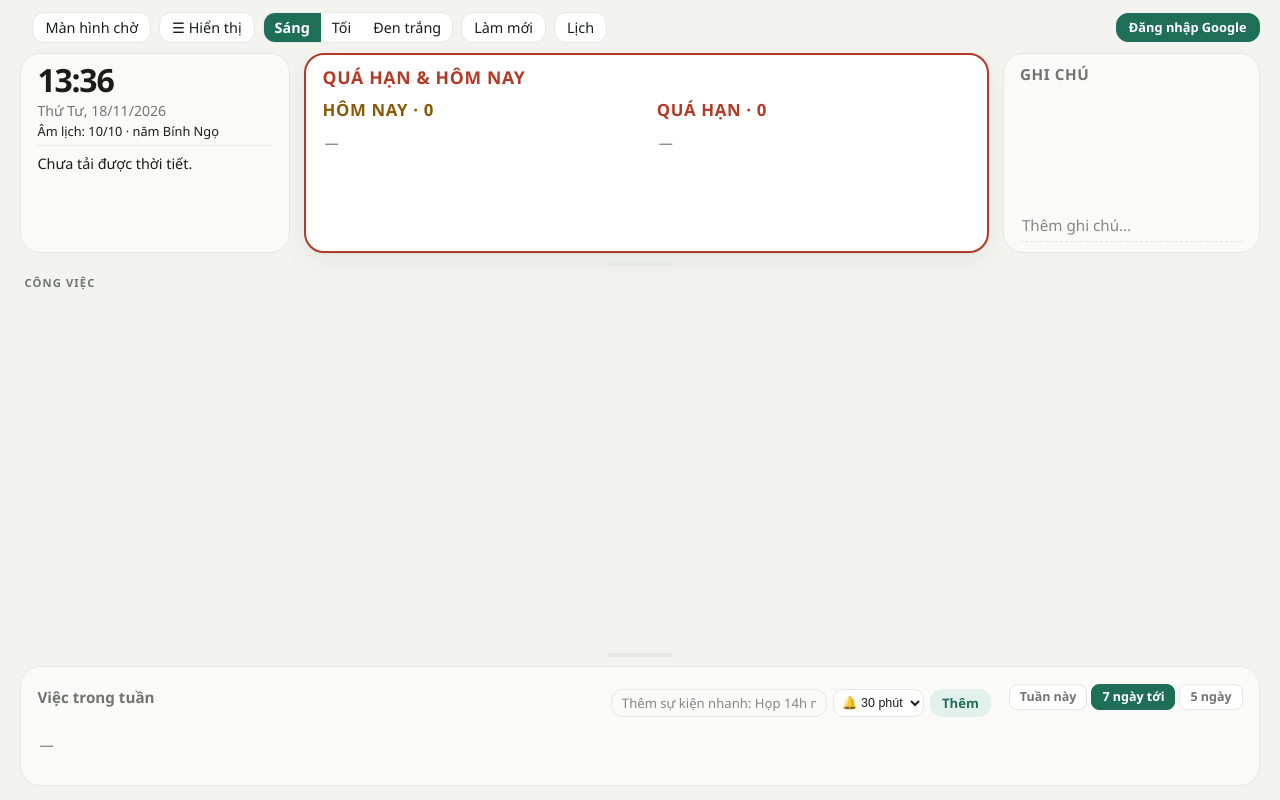
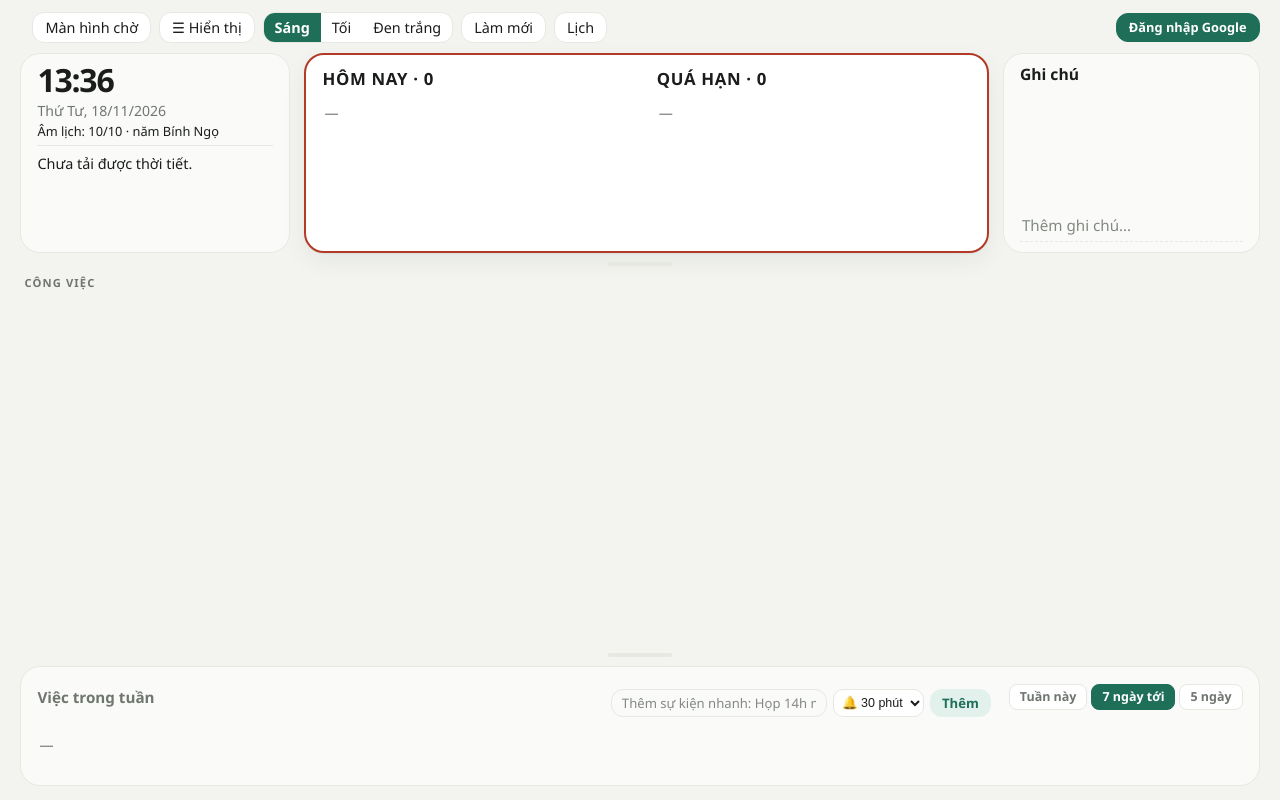
Before and after one commit to hienb5/hien-dashboard, a plain HTML site: page index.html in a window 1280 px wide. Drawn offline with Linux system fonts and the light colour scheme; no server answers.

Commit message:
Add files via upload

```diff
--- a/app.js
+++ b/app.js
@@ -780,13 +780,19 @@ function renderWeather() {
 }
 
 // ---------- chọn phần hiển thị ----------
-var VIEW_ITEMS = [['clock', 'Đồng hồ & châm ngôn'], ['weather', 'Thời tiết'], ['urgent', 'Quá hạn & hôm nay'], ['main', 'Công việc'], ['week', 'Việc trong tuần']];
+var VIEW_ITEMS = [['clock', 'Đồng hồ & ngày âm lịch'], ['weather', 'Thời tiết'], ['urgent', 'Quá hạn & hôm nay'], ['main', 'Công việc'], ['week', 'Việc trong tuần']];
 var PRESETS = {
   min: { clock: 0, weather: 0, urgent: 0, main: 1, week: 0 },
   daily: { clock: 1, weather: 0, urgent: 1, main: 1, week: 1 },
   full: { clock: 1, weather: 1, urgent: 1, main: 1, week: 1 }
 };
-function getView() { var v = load('view', null); return v || PRESETS.full; }
+function getView() {
+  var v = load('view', null);
+  // v26: đồng hồ nay nằm trong khung giờ/thời tiết -> bật lại cho cấu hình cũ đã tắt đồng hồ
+  if (v && load('viewv', 0) < 2) { v = JSON.parse(JSON.stringify(v)); v.clock = 1; save('view', v); }
+  save('viewv', 2);
+  return v || PRESETS.full;
+}
 var ROWS_DEF = {};
 function applyRows() {
   var r = load('rows', {}), root = document.documentElement;
--- a/style.css
+++ b/style.css
@@ -504,3 +504,12 @@ form.addnote input,form.add .arow input,.empty{font-size:.95rem}
 select.lead{font-size:.82rem;padding:4px 6px;border-radius:10px;border:1px solid var(--line);background:var(--card);color:var(--ink);cursor:pointer}
 .card h2 form.quick select.lead{flex:none;padding:3px 4px;font-size:.78rem}
 .pop select.lead{width:100%;font-size:.85rem;padding:5px 8px}
+
+/* v26: tiêu đề ô quá hạn cùng màu với Cơ quan / Company */
+.card.urgent h2 .ttl,.uh.late,.uh.today,:root[data-theme="dark"] .uh.today{color:var(--ink)}
+
+/* v27: bỏ tiêu đề "Quá hạn & hôm nay"; Ghi chú cùng form + màu với Cơ quan */
+.card.urgent>h2{display:none}
+#cardNotes h2{font-size:1.2rem;margin-bottom:8px}
+#cardNotes h2 .ttl{text-transform:none;letter-spacing:0;font-weight:600;color:var(--ink);font-size:1.2rem}
+#cardNotes h2,#cardNotes h2 .ttl{font-size:.98rem}
--- a/sw.js
+++ b/sw.js
@@ -1,4 +1,4 @@
-var CACHE = 'hien-dash-v25';
+var CACHE = 'hien-dash-v27';
 var FILES = ['./', 'index.html', 'style.css', 'app.js', 'manifest.webmanifest', 'icon-192.png', 'icon-512.png'];
 
 self.addEventListener('install', function (e) {
```
